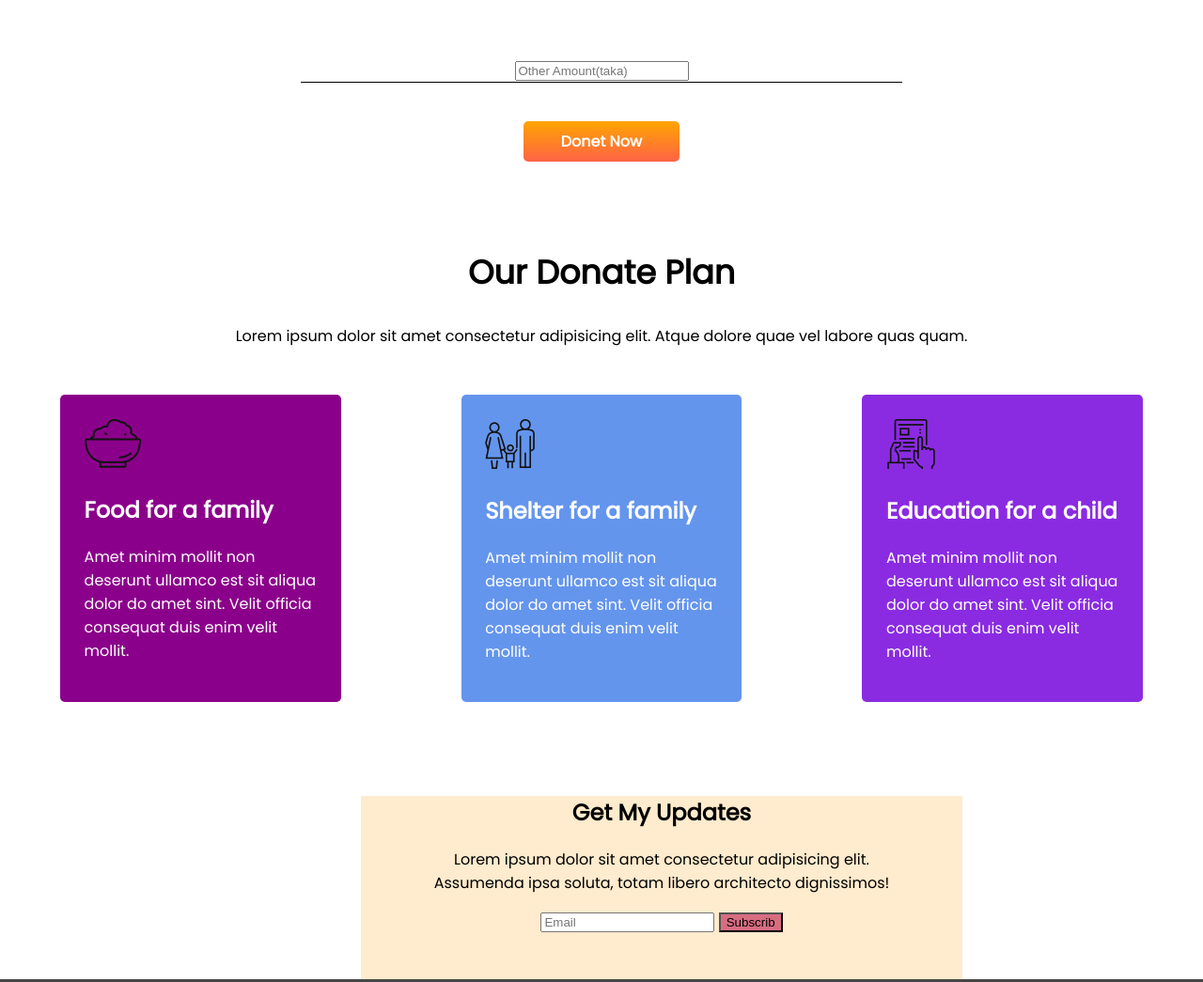
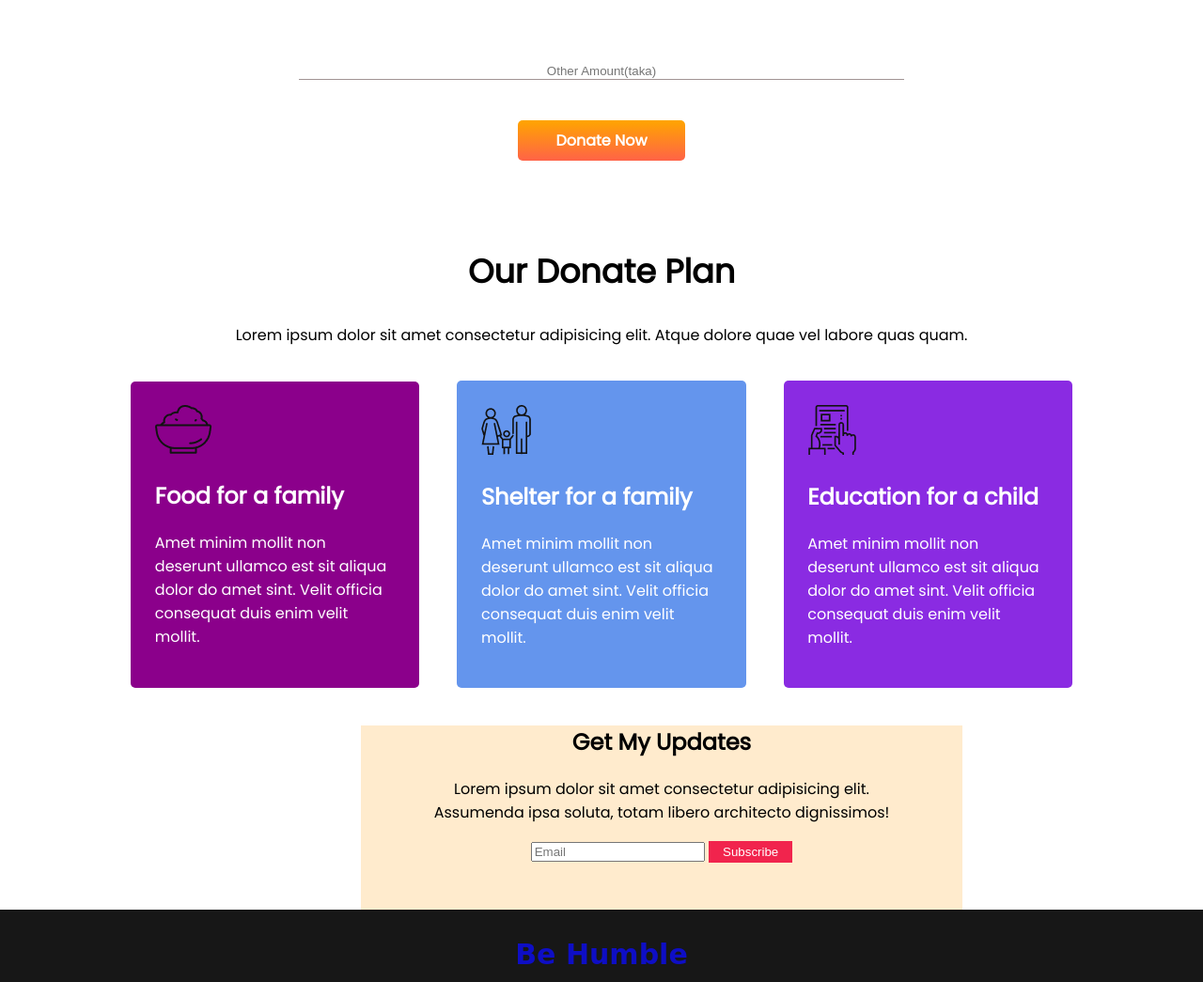
Before and after one commit to tonmay-26/donate-project, a plain HTML site: page index.html in a window 1280 px wide. Shown: the part 900-1945 px from the top of the page at 94% size. Drawn offline with Linux system fonts and the light colour scheme; a web font is replaced by a local one.

Commit message:
some update

```diff
--- a/index.html
+++ b/index.html
@@ -51,17 +51,11 @@
     </div>
     <div class="right-width"></div>
     </section>
-    <div class="input22">
-    <input type="text" placeholder="Other Amount(taka)">
-    </div>
-    <div class="solid-border">
-
-    <div id="first"></div>
-    <div id="second"></div>
-    <div id="third"></div>
+    <div class="input22Div">
+    <input class="input22" type="text" placeholder="Other Amount(taka)">
     </div>
     <div class="set-bottom">
-    <a class="bottom-help" href="">Donet Now</a>
+    <a class="bottom-help" href="">Donate Now</a>
     </div>
     <section class="story">
       <h1 id="font">Our Donate Plan</h1>
@@ -100,7 +94,7 @@
         <h1>Get My Updates</h1>
         <p>Lorem ipsum dolor sit amet consectetur adipisicing elit.<br> Assumenda ipsa soluta, totam libero architecto dignissimos!</p>
         <input id="mail" type="email" placeholder="Email">
-        <button id="sub">Subscrib</button>
+        <button id="sub">Subscribe</button>
     </div>
     </section>
    </body>
--- a/style.css
+++ b/style.css
@@ -99,8 +99,17 @@ body{
     text-align: center;
     margin-top: 50px;
 }
+
+.input22Div{
+    text-align: center;
+}
+
 .input22{
     text-align: center;
+    border: none;
+    border-bottom: 1px solid rgb(161, 148, 148);
+    width: 50%;
+
 }
 #font{
     font-size: 35px;
@@ -111,9 +120,15 @@ body{
 }
 .flexible-container{
     display: flex;
-    margin-bottom: 100px;
-    margin-top: 50px;
+    justify-content: center;
+    align-items: center;
 }
+
+.flexible-container div{
+    margin: 20px;
+    width: 20%;
+}
+
 .update-box{
     text-align: center;
     background-color: blanchedalmond;
@@ -123,8 +138,6 @@ body{
 }
 .help-education{
     width: 50%;
-    margin-left: 5%;
-    margin-right: 5%;
     padding-left: 2%;
     padding-top: 2%;
     padding-bottom: 2%;
@@ -137,8 +150,6 @@ body{
 }
 .help-family{
     width: 50%;
-    margin-left: 5%;
-    margin-right: 5%;
     padding-left: 2%;
     padding-top: 2%;
     padding-bottom: 2%;
@@ -150,8 +161,6 @@ body{
 }
 .help-food{
     width: 50%;
-    margin-left: 5%;
-    margin-right: 5%;
     padding-left: 2%;
     padding-top: 2%;
     padding-bottom: 2%;
@@ -163,7 +172,7 @@ body{
 }
 .last-part{
     text-align: center;
-    background-color: rgba(0, 0, 0, 0.726);
+    background-color: rgba(0, 0, 0, 0.911);
     padding-bottom: 20px;
     padding-top: 10px;
 }
@@ -171,8 +180,16 @@ body{
     font-family: 'Arima', cursive;
     font-size: 30px;
     padding-bottom: 2px;
+    color: rgb(14, 14, 197);
+}
+.last-part p{
+    color: white;
 }
 #sub{
+    border: none;
     margin-bottom: 50px;
-    background-color: rgb(216, 109, 130);
+    padding: 4px 15px;
+    color: white;
+
+    background-color: rgb(241, 36, 77);
 }
```
